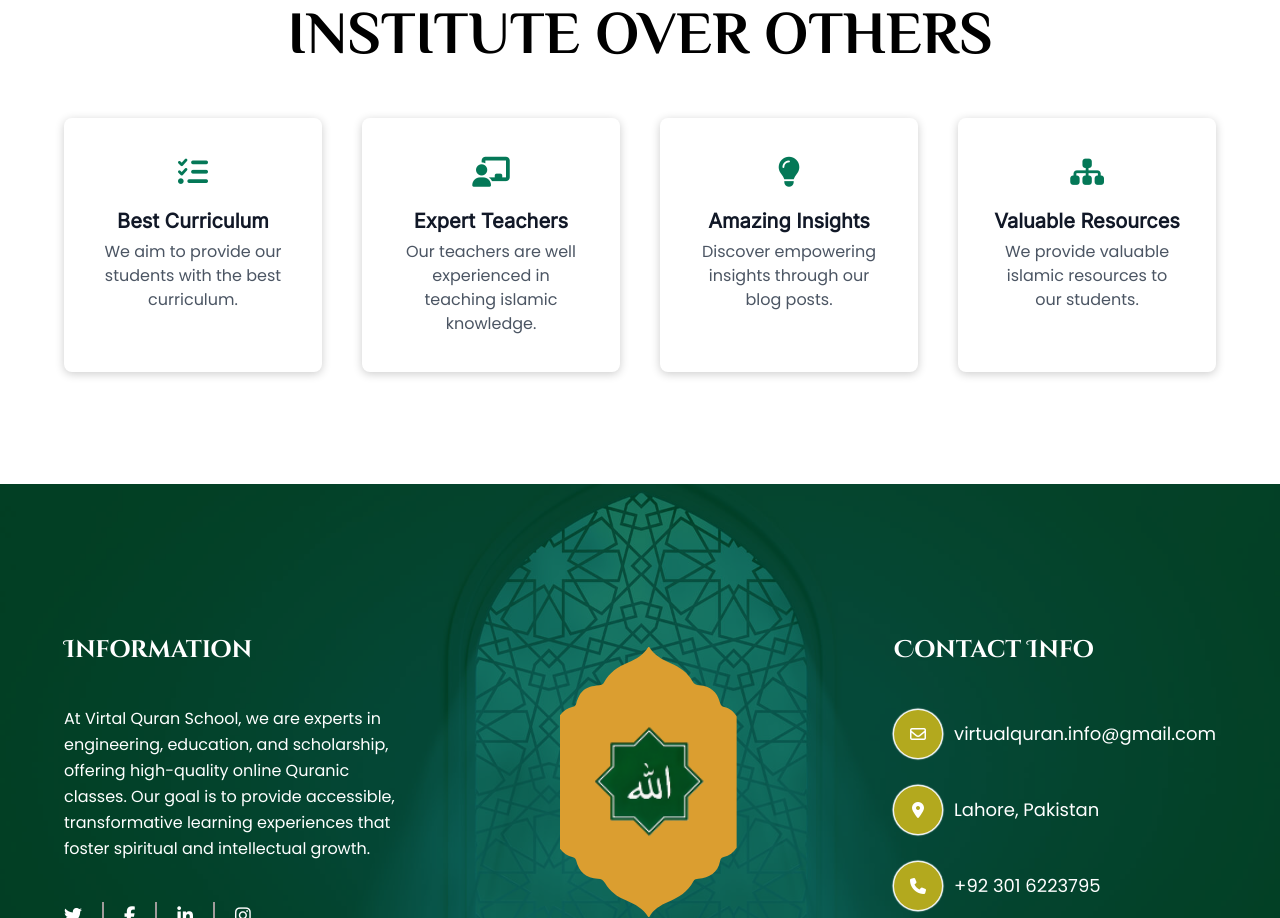
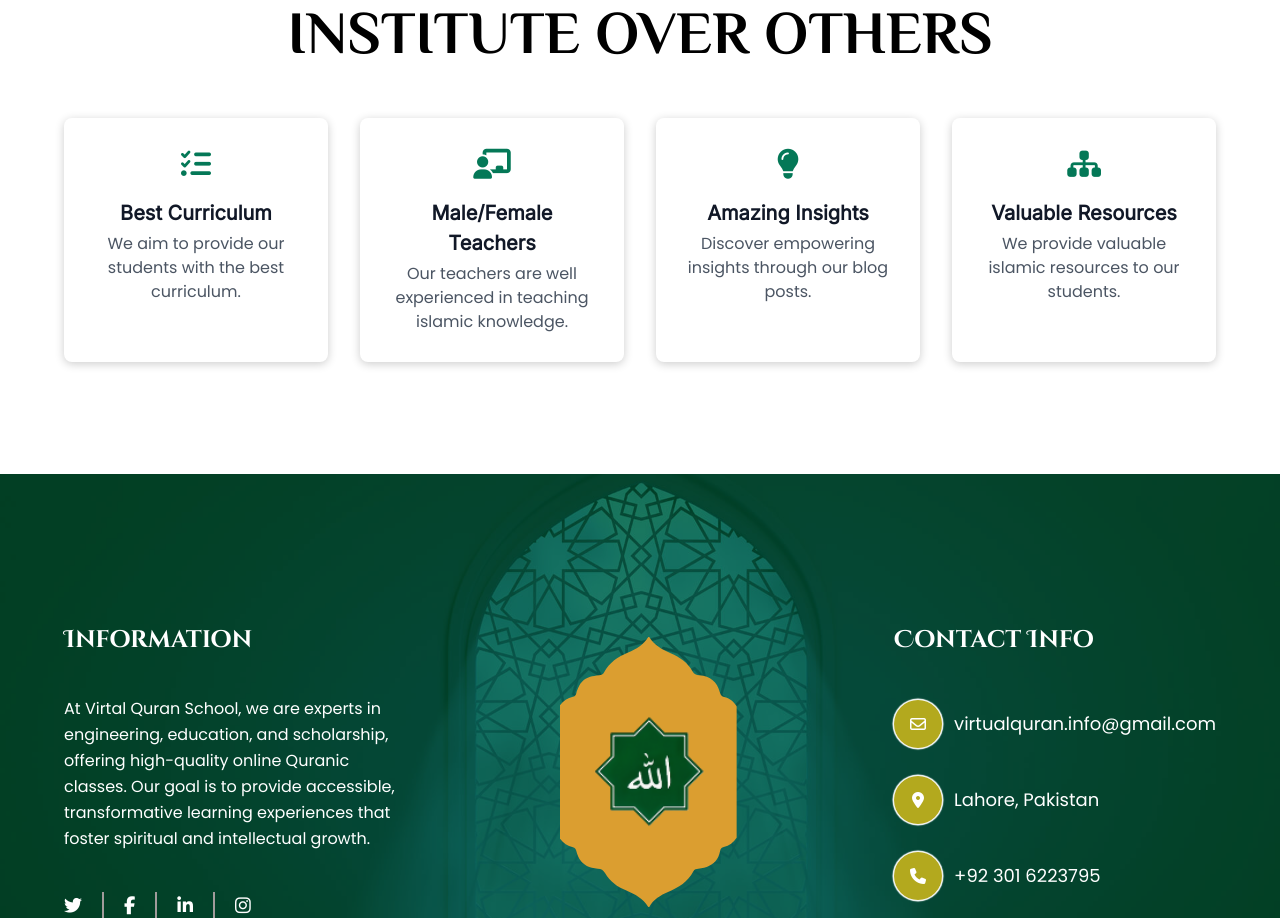
Before and after one commit to MusaZeshan-IT/virtual-quran-school, a React (Vite) app: page /about in a window 1280 px wide. Shown: the part 1427-2345 px from the top of the page. Built offline with nearby package versions, Linux system fonts and the light colour scheme; a web font is replaced by a local one.

Commit message:
Added the that we have male and female teachers in the about section.

```diff
--- a/src/components/WhyChooseUs.jsx
+++ b/src/components/WhyChooseUs.jsx
@@ -7,23 +7,23 @@ const WhyChooseUs = () => {
                 <h2 className='font-aladin text-center tracking-[1.5px] text-gray-500 mt-3 lg:text-2xl sm:text-[22px] text-[20px]'>WHY CHOOSE OUR ISLAMIC INSTITUTE</h2>
                 <h3 className='md-custom:w-[800px] lg-custom:text-6xl lg:text-[55px] md:text-[50px] sm:text-[44px] xs:text-[43px] 2xs-custom:text-[38px] text-[33px] font-philosopher text-center lg:mt-3 mt-2 lg-custom:leading-[58px] md:leading-[50px] sm:leading-[46px] xs:leading-[43px] 2xs-custom:leading-[40px] leading-[36px]'>WHY CHOOSE OUR ISLAMIC INSTITUTE OVER OTHERS</h3>
             </div>
-            <div className='grid lg:grid-cols-4 xs-custom:grid-cols-2 grid-cols-1 xl:gap-10 lg-custom:gap-8 lg:gap-5 gap-8 mt-14'>
-                <div className='flex flex-col items-center shadow-[0_2px_10px_0_rgba(0,0,0,0.2)] transition-transform transform hover:scale-105 hover:shadow-[0_2px_15px_0_rgba(0,0,0,0.2)] rounded-lg xl:p-9 lg-custom:p-7 p-5'>
+            <div className='grid lg:grid-cols-4 xs-custom:grid-cols-2 grid-cols-1 xl:gap-8 lg-custom:gap-8 lg:gap-5 gap-8 mt-14'>
+                <div className='flex flex-col items-center shadow-[0_2px_10px_0_rgba(0,0,0,0.2)] transition-transform transform hover:scale-105 hover:shadow-[0_2px_15px_0_rgba(0,0,0,0.2)] rounded-lg xl:p-7 lg-custom:p-5 p-5'>
                     <i className='fa-solid fa-list-check text-3xl text-emerald-700'></i>
                     <h3 className='text-[20px] text-gray-900 font-inter font-semibold mt-4 text-center'>Best Curriculum</h3>
                     <p className='text-[16px] text-gray-600 font-poppins mt-1 text-center'>We aim to provide our students with the best curriculum.</p>
                 </div>
-                <div className='flex flex-col items-center shadow-[0_2px_10px_0_rgba(0,0,0,0.2)] transition-transform transform hover:scale-105 hover:shadow-[0_2px_15px_0_rgba(0,0,0,0.2)] rounded-lg xl:p-9 lg-custom:p-7 p-5'>
+                <div className='flex flex-col items-center shadow-[0_2px_10px_0_rgba(0,0,0,0.2)] transition-transform transform hover:scale-105 hover:shadow-[0_2px_15px_0_rgba(0,0,0,0.2)] rounded-lg xl:p-7 lg-custom:p-5 p-5'>
                     <i className='fa-solid fa-chalkboard-user text-3xl text-emerald-700'></i>
-                    <h3 className='text-[20px] text-gray-900 font-inter font-semibold mt-4 text-center'>Expert Teachers</h3>
+                    <h3 className='text-[20px] text-gray-900 font-inter font-semibold mt-4 text-center'>Male/Female Teachers</h3>
                     <p className='text-[16px] text-gray-600 font-poppins mt-1 text-center'>Our teachers are well experienced in teaching islamic knowledge.</p>
                 </div>
-                <div className='flex flex-col items-center shadow-[0_2px_10px_0_rgba(0,0,0,0.2)] transition-transform transform hover:scale-105 hover:shadow-[0_2px_15px_0_rgba(0,0,0,0.2)] rounded-lg xl:p-9 lg-custom:p-7 p-5'>
+                <div className='flex flex-col items-center shadow-[0_2px_10px_0_rgba(0,0,0,0.2)] transition-transform transform hover:scale-105 hover:shadow-[0_2px_15px_0_rgba(0,0,0,0.2)] rounded-lg xl:p-7 lg-custom:p-5 p-5'>
                     <i className='fa-solid fa-lightbulb text-3xl text-emerald-700'></i>
                     <h3 className='text-[20px] text-gray-900 font-inter font-semibold mt-4 text-center'>Amazing Insights</h3>
                     <p className='text-[16px] text-gray-600 font-poppins mt-1 text-center'>Discover empowering insights through our blog posts.</p>
                 </div>
-                <div className='flex flex-col items-center shadow-[0_2px_10px_0_rgba(0,0,0,0.2)] transition-transform transform hover:scale-105 hover:shadow-[0_2px_15px_0_rgba(0,0,0,0.2)] rounded-lg xl:p-9 lg-custom:p-7 p-5'>
+                <div className='flex flex-col items-center shadow-[0_2px_10px_0_rgba(0,0,0,0.2)] transition-transform transform hover:scale-105 hover:shadow-[0_2px_15px_0_rgba(0,0,0,0.2)] rounded-lg xl:p-7 lg-custom:p-5 p-5'>
                     <i className='fa-solid fa-sitemap text-3xl text-emerald-700'></i>
                     <h3 className='text-[20px] text-gray-900 font-inter font-semibold mt-4 text-center'>Valuable Resources</h3>
                     <p className='text-[16px] text-gray-600 font-poppins mt-1 text-center'>We provide valuable islamic resources to our students.</p>
```
